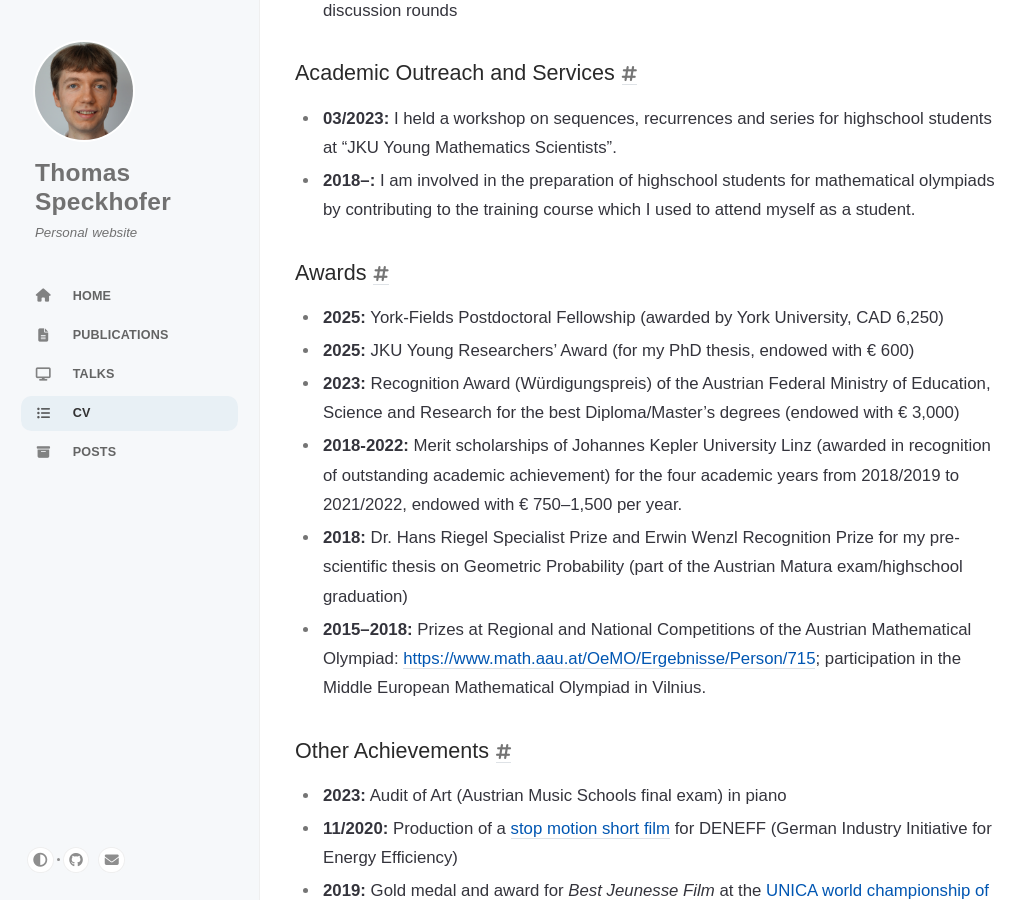
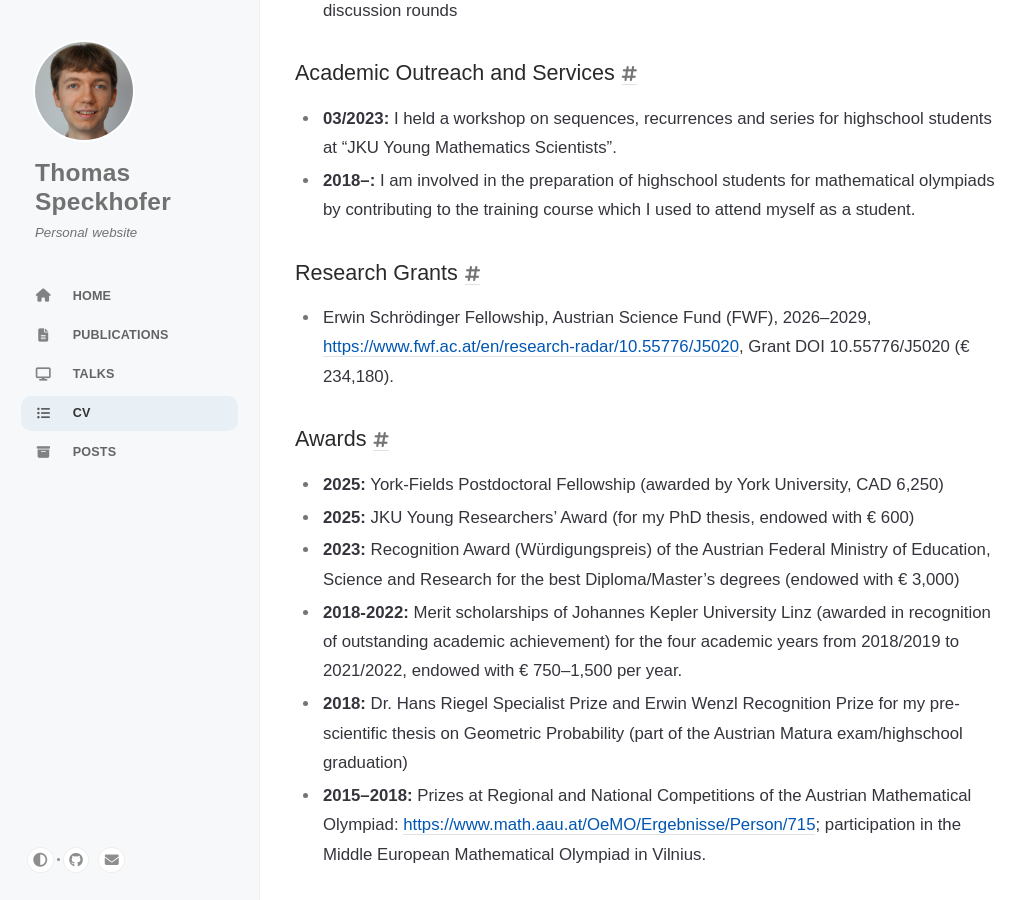
Before and after one commit to speckhofer/speckhofer.github.io, a Jekyll site: the page built from _tabs/cv.md, in a window 1280 px wide and 900 px high, scrolled down 2373 px. Shown: the whole window, without its empty margins (0-1036 px from the left). Built offline with Jekyll 4.4.1, drawn with Linux system fonts in a browser that asks for light colours; cached includes are drawn as plain includes.

Commit message:
Update cv.md

```diff
--- a/_tabs/cv.md
+++ b/_tabs/cv.md
@@ -76,6 +76,10 @@ Homepage: [https://speckhofer.github.io](https://speckhofer.github.io)
 - **03/2023:** I held a workshop on sequences, recurrences and series for highschool students at "JKU Young Mathematics Scientists".
 - **2018--:** I am involved in the preparation of highschool students for mathematical olympiads by contributing to the training course which I used to attend myself as a student.
 
+## Research Grants
+
+- Erwin Schrödinger Fellowship, Austrian Science Fund (FWF), 2026–2029, [https://www.fwf.ac.at/en/research-radar/10.55776/J5020](Structures in Banach spaces and their operator algebras), Grant DOI 10.55776/J5020 (€ 234,180).
+
 ## Awards
 
 - **2025:** York-Fields Postdoctoral Fellowship (awarded by York University, CAD 6,250)
```
